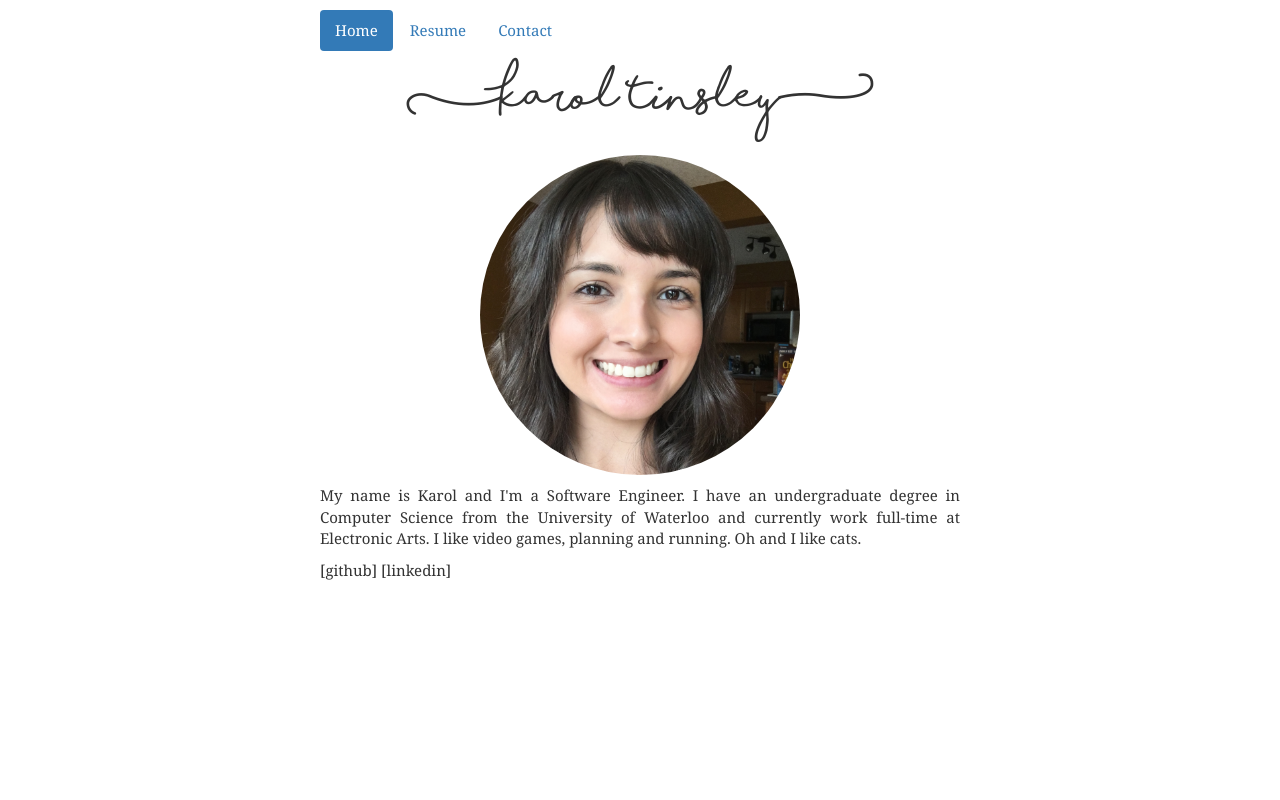
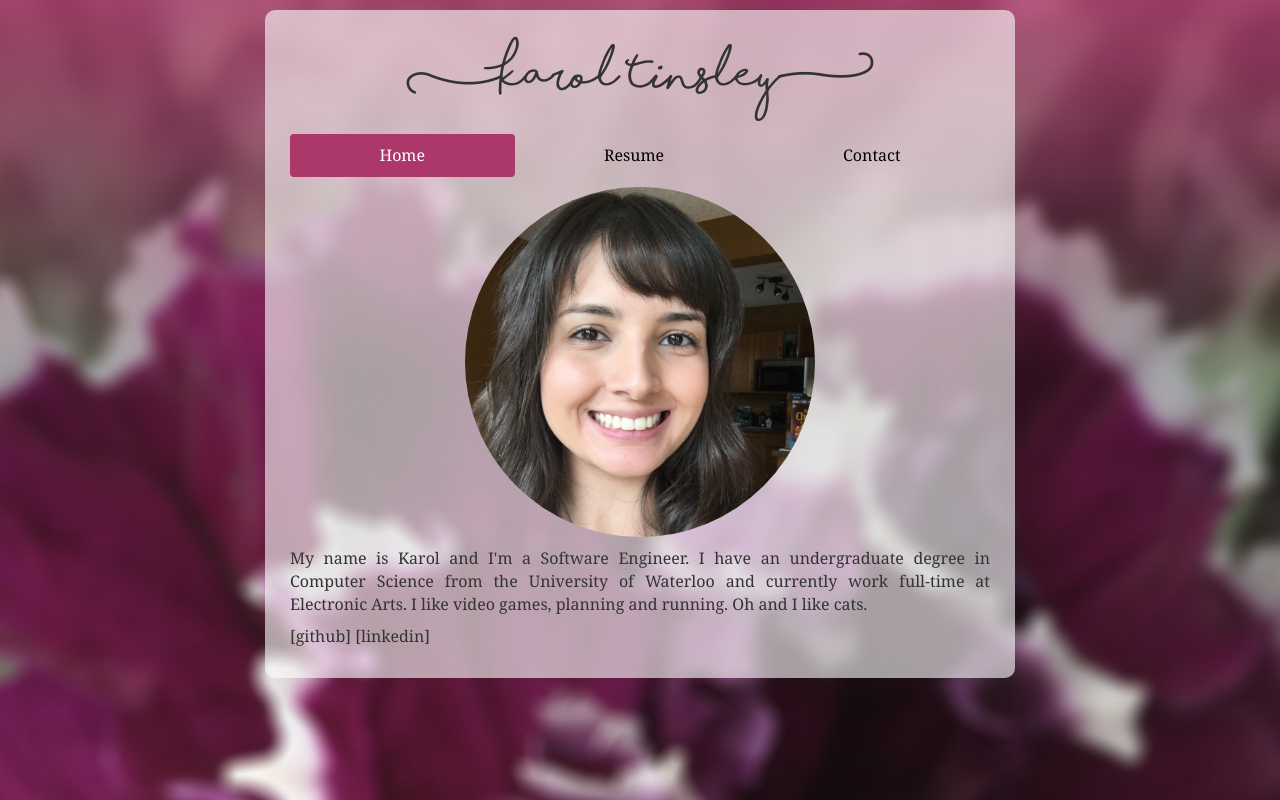
Before and after one commit to knshirley/portfolio, a PHP site: page / in a window 1280 px wide. Run offline with PHP 8.4, Linux system fonts and the light colour scheme; some libraries are stand-ins or nearby versions.

Commit message:
Added some design stuff, still not 100% happy

```diff
--- a/css/style.css
+++ b/css/style.css
@@ -10,11 +10,15 @@
     font-style: normal;
 }
 
+html, body{
+    height: 100%;
+}
+
 body {
     font-family: Cambria, Cochin, Georgia, Times, Times New Roman, serif;
-    font-size: 15px;
+    font-size: 16px;
     text-align: justify;
-    margin: 10px 0px;
+    background: url('../flower.jpg') no-repeat center top;
 }
 
 h1 {
@@ -23,3 +27,36 @@ h1 {
     font-size: 40px;
     text-align:center;
 }
+
+.container-fluid{
+/* Permalink - use to edit and share this gradient: http://colorzilla.com/gradient-editor/#ab376b+0,000000+47&0.65+0,0+100 */
+background: -moz-linear-gradient(top,  rgba(171,55,107,0.8) 0%, rgba(0,0,0,0.34) 47%, rgba(0,0,0,0) 100%); /* FF3.6-15 */
+background: -webkit-linear-gradient(top,  rgba(171,55,107,0.8) 0%,rgba(0,0,0,0.34) 47%,rgba(0,0,0,0) 100%); /* Chrome10-25,Safari5.1-6 */
+background: linear-gradient(to bottom,  rgba(171,55,107,0.8) 0%,rgba(0,0,0,0.34) 47%,rgba(0,0,0,0) 100%); /* W3C, IE10+, FF16+, Chrome26+, Opera12+, Safari7+ */
+filter: progid:DXImageTransform.Microsoft.gradient( startColorstr='#a6ab376b', endColorstr='#00000000',GradientType=0 ); /* IE6-9 */
+
+
+    min-height: 100%;
+    height: 100%;
+}
+
+.nav-pills>li.active>a, .nav-pills>li.active>a:hover, .nav-pills>li.active>a:focus{
+    background: #ab376b;
+}
+
+.nav-pills>li>a:hover, .nav-pills>li>a:focus{
+    background: #ab376b;
+    color: #fff;
+}
+
+nav ul li a{
+    color: #000000;
+}
+
+.content{
+    width: 60%;
+    margin: 10px auto;
+    padding: 20px 40px;
+    border-radius: 10px;
+    background: rgba(255,255,255,0.6);
+}
--- a/index.html
+++ b/index.html
@@ -19,21 +19,25 @@
 </head>
 
 <body>
-    <div class="container" style="width:50%">
+<div class="container-fluid">
+    <div class="content">
+
         <div class="row">
-            <nav class="nav nav-pills">
+            <h1>(Karol Tinsley)</h1>
+                  <nav>
+                <ul class="nav nav-pills nav-justified">
                     <li role="presentation" class="active"><a href="#">Home</a></li>
                     <li role="presentation"><a href="" target="_blank">Resume</a></li>
                     <li role="presentation"><a href="">Contact</a></li>
+                </ul>
+
             </nav>
-        </div>
-        <div class="row">
-            <h1>(Karol Tinsley)</h1>
             <img src="karol.jpg" class="img-responsive img-circle" width="50%" style="margin: 10px auto;" />
             <p>My name is Karol and I'm a Software Engineer. I have an undergraduate degree in Computer Science from the University
                 of Waterloo and currently work full-time at Electronic Arts. I like video games, planning and running. Oh
                 and I like cats.</p>
             <p>[github] [linkedin]</p>
+        </div>
     </div>
 </div>
 </div>
```
Also changed, not shown: flower.jpg (added). Lines whose indentation alone changed are shown as unchanged.
